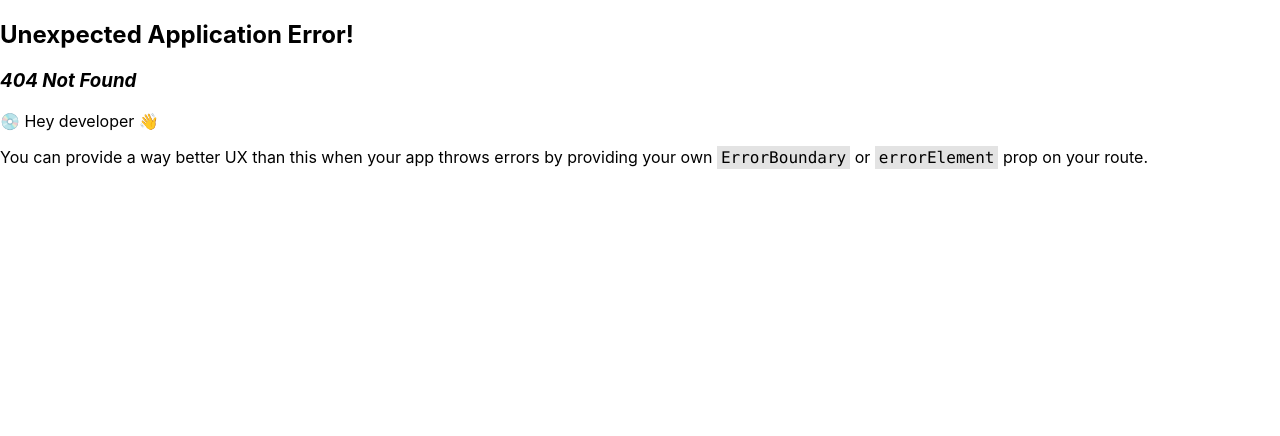
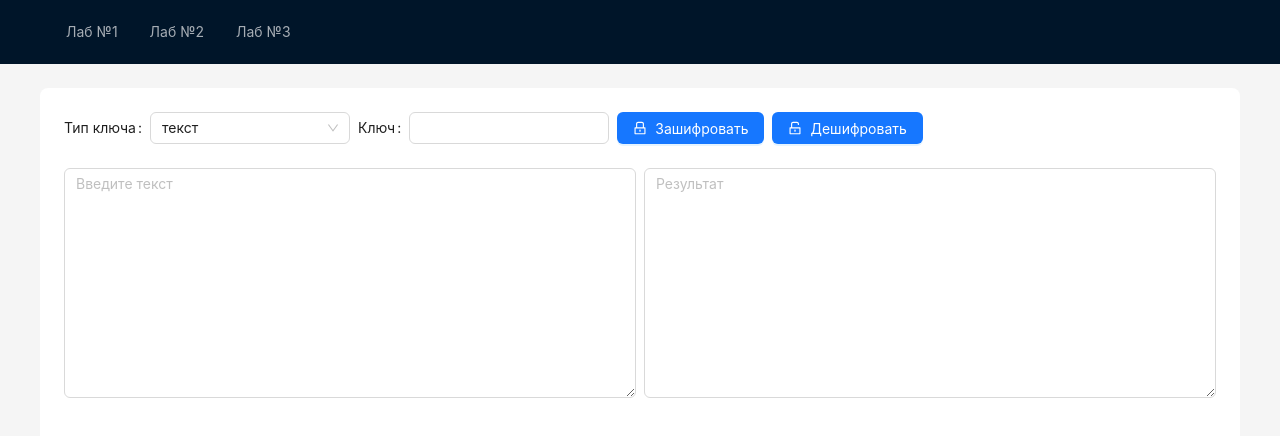
Before and after one commit to SugawaraKoushi/ib-client-app, a React (Create React App) app: page /lab3 in a window 1280 px wide. Before the commit this address had no page. Shown: the top 436 px of the page. Built offline with nearby package versions, Linux system fonts and the light colour scheme.

Commit message:
Add lab3

```diff
--- a/src/components/Lab2.jsx
+++ b/src/components/Lab2.jsx
@@ -146,7 +146,7 @@ const Lab2 = () => {
     };
 
     return (
-        <Form form={form} name="lab1" style={{ width: "100%" }}>
+        <Form form={form} name="lab2" style={{ width: "100%" }}>
             <Flex style={{ width: "100%" }}>
                 <Space>
                     <Form.Item
--- /dev/null
+++ b/src/components/Lab3.jsx
@@ -0,0 +1,149 @@
+import { Button, Flex, Form, Input, Select, Space } from "antd";
+import { useRef, useState } from "react";
+import {
+    LockOutlined,
+    SearchOutlined,
+    UnlockOutlined,
+} from "@ant-design/icons";
+import "./index.css";
+import { useForm } from "antd/es/form/Form";
+import axios from "axios";
+
+const Lab3 = () => {
+    const { TextArea } = Input;
+    const [form] = useForm();
+    const [algorithm, setAlgorithm] = useState(1);
+    const [loading, setLoading] = useState(false);
+    const bruteForceIteration = useRef(10);
+
+    const algorithms = [
+        { value: 1, label: "текст" },
+        { value: 2, label: "16-ричный код" },
+    ];
+
+    const handleSelectAlgorithmChange = (value) => {
+        setAlgorithm(value);
+    };
+
+    const handleEncrypt = async () => {
+        try {
+            setLoading(true);
+            const values = await form.validateFields();
+            console.log(values);
+
+            let url = "/lab3/encrypt/aes-128";
+
+            const response = await axios.post(url, {
+                text: values.text,
+                key: values.key,
+            });
+
+            form.setFieldValue("result", response.data);
+        } catch (error) {
+            console.log(error);
+        } finally {
+            setLoading(false);
+        }
+    };
+
+    const handleDecrypt = async () => {
+        try {
+            setLoading(true);
+            const values = await form.validateFields();
+            let url = "/lab3/decrypt/aes-128";
+
+            const response = await axios.post(url, {
+                text: values.text,
+                key: values.key,
+            });
+
+            form.setFieldValue("result", response.data);
+        } catch (error) {
+            console.log(error);
+        } finally {
+            setLoading(false);
+        }
+    };
+
+    // const keyValidate = (_, value) => {
+    //     if (!value) {
+    //         return Promise.reject(new Error("Обязательное поле"));
+    //     }
+
+    //     const regex = /^[\d]+$/;
+
+    //     if (!regex.test(value)) {
+    //         return Promise.reject(new Error("Ключ должен состоять из цифр"));
+    //     }
+
+    //     return Promise.resolve();
+    // };
+
+    return (
+        <Form form={form} name="lab2" style={{ width: "100%" }}>
+            <Flex style={{ width: "100%" }}>
+                <Space>
+                    <Form.Item
+                        name="keyType"
+                        label="Тип ключа"
+                        initialValue={1}
+                    >
+                        <Select
+                            style={{ width: "200px" }}
+                            options={algorithms}
+                            onChange={handleSelectAlgorithmChange}
+                        />
+                    </Form.Item>
+                    <Form.Item
+                        name="key"
+                        label="Ключ"
+                        // rules={[{ validator: keyValidate }]}
+                    >
+                        <Input style={{ width: "200px" }} />
+                    </Form.Item>
+                    <Form.Item>
+                        <Button
+                            color="primary"
+                            variant="solid"
+                            icon={<LockOutlined />}
+                            onClick={handleEncrypt}
+                            loading={loading}
+                        >
+                            Зашифровать
+                        </Button>
+                    </Form.Item>
+                    <Form.Item>
+                        <Button
+                            color="primary"
+                            variant="solid"
+                            icon={<UnlockOutlined />}
+                            loading={loading}
+                            onClick={handleDecrypt}
+                        >
+                            Дешифровать
+                        </Button>
+                    </Form.Item>
+                </Space>
+            </Flex>
+            <Flex gap="small" style={{ minWidth: "100%" }}>
+                <Form.Item
+                    name="text"
+                    style={{ width: "50%" }}
+                    // rules={[{ validator: alphabetValidate }]}
+                >
+                    <TextArea
+                        placeholder="Введите текст"
+                        rows={10}
+                        // minLength={10000}
+                        // count={{ show: true, minLength: 10000 }}
+                    />
+                </Form.Item>
+                <Form.Item name="result" style={{ width: "50%" }}>
+                    <TextArea placeholder="Результат" rows={10} readOnly />
+                </Form.Item>
+            </Flex>
+        </Form>
+    );
+};
+
+export default Lab3;
--- a/src/components/Root.jsx
+++ b/src/components/Root.jsx
@@ -1,10 +1,8 @@
 import { Flex, Layout, Menu } from "antd";
 import { Content, Header } from "antd/es/layout/layout";
-import { Link, Outlet, useNavigate } from "react-router";
+import { Link, Outlet } from "react-router";
 
 const Root = () => {
-    const navigate = useNavigate();
-
     const items = [
         {
             key: "/lab1",
@@ -13,6 +11,10 @@ const Root = () => {
         {
             key: "/lab2",
             label: <Link to="/lab2">Лаб №2</Link>,
+        },
+        {
+            key: "/lab3",
+            label: <Link to="/lab3">Лаб №3</Link>
         }
     ];
 
@@ -24,7 +26,7 @@ const Root = () => {
                     align="center"
                     justify="space-between"
                 >
-                    <Menu theme="dark" mode="horizontal" items={items} />
+                    <Menu theme="dark" mode="horizontal" items={items} disabledOverflow/>
                 </Flex>
             </Header>
             <Layout
--- a/src/index.jsx
+++ b/src/index.jsx
@@ -6,6 +6,7 @@ import Root from "./components/Root";
 import Lab1 from "./components/Lab1";
 import "./index.css";
 import Lab2 from "./components/Lab2";
+import Lab3 from "./components/Lab3";
 
 axios.defaults.baseURL = "http://localhost:8080/api";
 
@@ -18,6 +19,7 @@ const router = createBrowserRouter([
         children: [
             { path: "/lab1", element: <Lab1 /> },
             { path: "/lab2", element: <Lab2 /> },
+            { path: "/lab3", element: <Lab3 /> },
         ],
     },
 ]);
```
